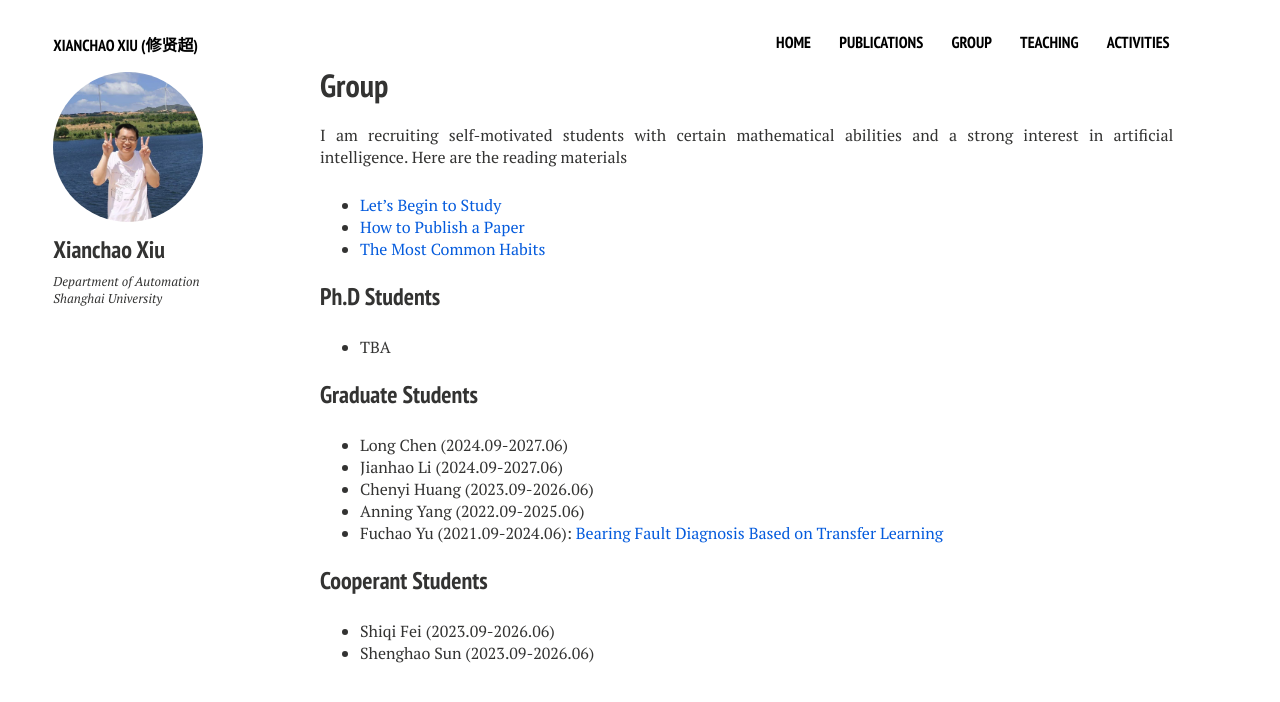
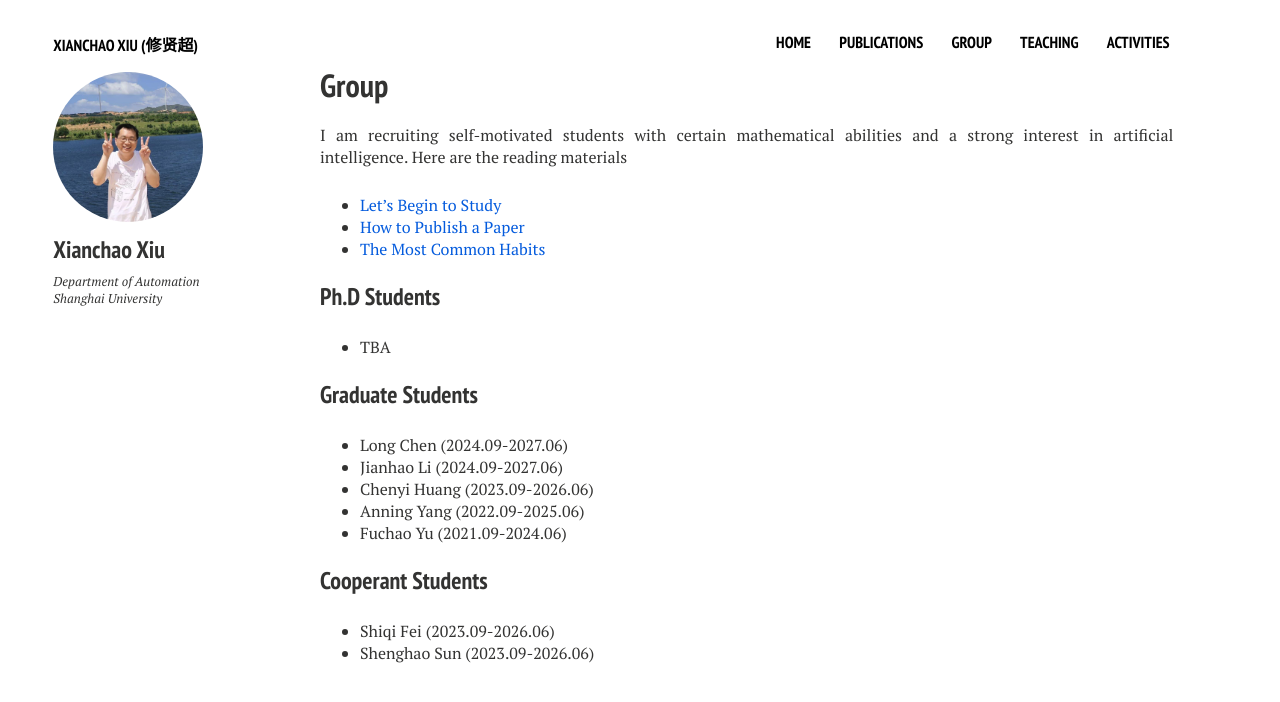
Before and after one commit to xianchaoxiu/xianchaoxiu.github.io, a Jekyll site: the page built from group/index.md, in a window 1280 px wide. Shown: the top 702 px of the page. Built offline with Jekyll 4.4.1, drawn with Linux system fonts in a browser that asks for light colours; nearby versions of some CDN libraries.

Commit message:
Update index.md

```diff
--- a/group/index.md
+++ b/group/index.md
@@ -22,7 +22,7 @@ I am recruiting self-motivated students with certain mathematical abilities and
 * Jianhao Li (2024.09-2027.06) <br>
 * Chenyi Huang (2023.09-2026.06) <br>
 * Anning Yang (2022.09-2025.06) <br>
-* Fuchao Yu (2021.09-2024.06): <a href="../group/2024-于福超.pdf" class="textlink" target="_blank"> Bearing Fault Diagnosis Based on Transfer Learning</a>  <br>
+* Fuchao Yu (2021.09-2024.06)  <br>
 
 
 ### Cooperant Students
```
